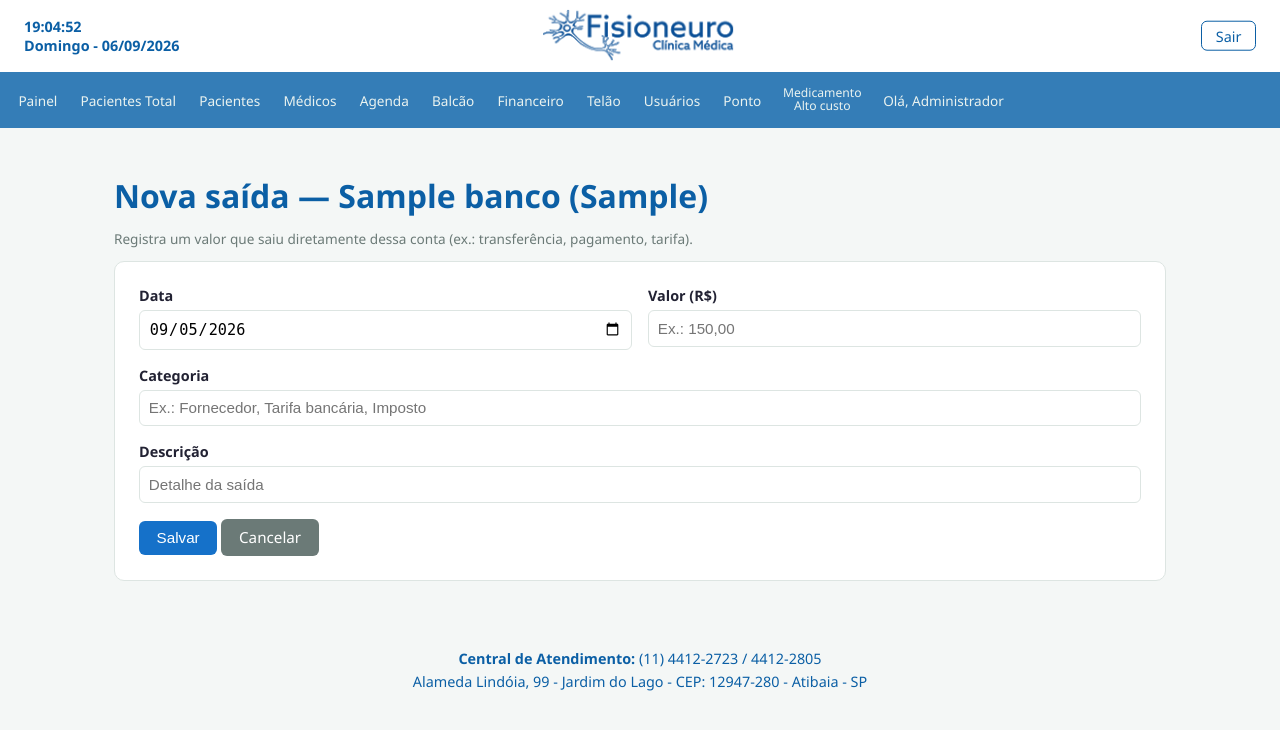
After one commit to dalvino2012-beep/CLINICAFISIONEURO, a Flask app: page /bancos/1/saida in a window 1280 px wide. The commit adds this page. Shown: the top 730 px of the page. Run offline with Flask 3, Linux system fonts and the light colour scheme; the visitor is signed in with stand-in values (Sample User, id 1); data comes from the database, SQL or seed files in the repository; tables that the repository leaves empty hold one stand-in row (values such as "Sample post"); data that the repository does not hold is empty.

Commit message:
Adiciona saida vinculada a banco no Extrato
Nova coluna banco_id em caixa_saidas e botao "+ Nova saida" (lista
de Bancos e Extrato) para registrar valores debitados direto de
uma conta (transferencia, tarifa, pagamento). O Extrato agora
combina entradas e saidas do banco em ordem cronologica, com saldo
acumulado corretamente.

Co-Authored-By: Claude Sonnet 5 <noreply@anthropic.com>
Claude-Session: https://claude.ai/code/session_01LLXLJ7dPA2AgArvCthDcbc

```diff
--- a/app.py
+++ b/app.py
@@ -2637,13 +2637,84 @@ def bancos_deposito(banco_id):
     return render_template("bancos_deposito_form.html", banco=banco, hoje=date.today().isoformat())
 
 
+@app.route("/bancos/<int:banco_id>/saida", methods=["GET", "POST"])
+@caixa_required
+def bancos_saida(banco_id):
+    db = get_db()
+    banco = db.execute("SELECT * FROM bancos WHERE id = ? AND ativo = 1", (banco_id,)).fetchone()
+    if banco is None:
+        db.close()
+        flash("Banco não encontrado ou inativo.", "error")
+        return redirect(url_for("bancos_lista"))
+    if request.method == "POST":
+        data_ = request.form.get("data", "").strip() or date.today().isoformat()
+        descricao = request.form.get("descricao", "").strip()
+        categoria = request.form.get("categoria", "").strip()
+        valor = request.form.get("valor", "").replace(",", ".").strip()
+        try:
+            valor = float(valor)
+        except ValueError:
+            valor = None
+        if not descricao or not valor:
+            db.close()
+            flash("Preencha a descrição e um valor válido.", "error")
+            return redirect(url_for("bancos_saida", banco_id=banco_id))
+        db.execute(
+            """INSERT INTO caixa_saidas (data, descricao, categoria, valor, forma_pagamento, banco_id, usuario_id)
+               VALUES (?, ?, ?, ?, ?, ?, ?)""",
+            (data_, descricao, categoria, valor, "Transferência", banco_id, g.user["id"]),
+        )
+        db.commit()
+        db.close()
+        flash("Saída registrada no banco.", "success")
+        return redirect(url_for("bancos_extrato", banco_id=banco_id))
+    db.close()
+    return render_template("bancos_saida_form.html", banco=banco, hoje=date.today().isoformat())
+
+
+def _bancos_extrato_dados(banco_id, inicio, fim):
+    db = get_db()
+    entradas = db.execute(
+        """SELECT data, descricao, valor, criado_em FROM caixa_entradas
+           WHERE banco_id = ? AND data BETWEEN ? AND ?""",
+        (banco_id, inicio, fim),
+    ).fetchall()
+    saidas = db.execute(
+        """SELECT data, descricao, valor, criado_em FROM caixa_saidas
+           WHERE banco_id = ? AND data BETWEEN ? AND ?""",
+        (banco_id, inicio, fim),
+    ).fetchall()
+    db.close()
+
+    brutos = []
+    for e in entradas:
+        brutos.append({"data": e["data"], "criado_em": e["criado_em"], "historico": e["descricao"], "entrada": e["valor"], "saida": None})
+    for s in saidas:
+        brutos.append({"data": s["data"], "criado_em": s["criado_em"], "historico": s["descricao"], "entrada": None, "saida": s["valor"]})
+    brutos.sort(key=lambda m: (m["data"], m["criado_em"]))
+
+    saldo = 0.0
+    total_entradas = 0.0
+    total_saidas = 0.0
+    movimentos = []
+    for m in brutos:
+        if m["entrada"]:
+            saldo += m["entrada"]
+            total_entradas += m["entrada"]
+        if m["saida"]:
+            saldo -= m["saida"]
+            total_saidas += m["saida"]
+        movimentos.append({**m, "saldo": saldo})
+    return movimentos, total_entradas, total_saidas, saldo
+
+
 @app.route("/bancos/<int:banco_id>/extrato")
 @caixa_required
 def bancos_extrato(banco_id):
     db = get_db()
     banco = db.execute("SELECT * FROM bancos WHERE id = ?", (banco_id,)).fetchone()
+    db.close()
     if banco is None:
-        db.close()
         flash("Banco não encontrado.", "error")
         return redirect(url_for("bancos_lista"))
     hoje = date.today()
@@ -2651,27 +2722,10 @@ def bancos_extrato(banco_id):
     fim = request.args.get("fim", "").strip() or hoje.isoformat()
     if fim < inicio:
         inicio, fim = fim, inicio
-    entradas = db.execute(
-        """SELECT data, descricao, valor, criado_em FROM caixa_entradas
-           WHERE banco_id = ? AND data BETWEEN ? AND ?
-           ORDER BY data, criado_em""",
-        (banco_id, inicio, fim),
-    ).fetchall()
-    db.close()
-
-    saldo = 0.0
-    total_entradas = 0.0
-    movimentos = []
-    for e in entradas:
-        saldo += e["valor"]
-        total_entradas += e["valor"]
-        movimentos.append({
-            "data": e["data"], "historico": e["descricao"], "entrada": e["valor"], "saida": None, "saldo": saldo,
-        })
-
+    movimentos, total_entradas, total_saidas, saldo = _bancos_extrato_dados(banco_id, inicio, fim)
     return render_template(
         "bancos_extrato.html", banco=banco, movimentos=movimentos,
-        total_entradas=total_entradas, total_saidas=0.0, saldo=saldo,
+        total_entradas=total_entradas, total_saidas=total_saidas, saldo=saldo,
         inicio=inicio, fim=fim,
     )
 
--- a/db.py
+++ b/db.py
@@ -76,6 +76,7 @@ def init_db():
     add_col("contas_receber", "hora", "TEXT")
     add_col("contas_receber", "bandeira", "TEXT")
     add_col("caixa_entradas", "banco_id", "INTEGER")
+    add_col("caixa_saidas", "banco_id", "INTEGER")
     conn.commit()
 
     if is_new:
--- a/schema.sql
+++ b/schema.sql
@@ -138,6 +138,7 @@ CREATE TABLE IF NOT EXISTS caixa_saidas (
     categoria TEXT,
     valor REAL NOT NULL,
     forma_pagamento TEXT,
+    banco_id INTEGER REFERENCES bancos(id),
     usuario_id INTEGER REFERENCES usuarios(id),
     criado_em TEXT NOT NULL DEFAULT (datetime('now','localtime'))
 );
--- a/templates/bancos_extrato.html
+++ b/templates/bancos_extrato.html
@@ -5,6 +5,7 @@
 
 <div class="actions" style="margin-bottom:0.8rem;">
   <a class="btn" href="{{ url_for('bancos_deposito', banco_id=banco.id) }}">+ Novo depósito</a>
+  <a class="btn btn-secondary" href="{{ url_for('bancos_saida', banco_id=banco.id) }}">+ Nova saída</a>
 </div>
 
 <div class="card" style="background:#eaf3f0; border-color:#bcd;">
--- a/templates/bancos_lista.html
+++ b/templates/bancos_lista.html
@@ -25,7 +25,10 @@
         <td><span class="badge badge-compact {{ 'badge-atendida' if b.ativo else 'badge-cancelada' }}">{{ 'Ativo' if b.ativo else 'Inativo' }}</span></td>
         <td class="text-right nowrap">
           <a class="btn btn-small" href="{{ url_for('bancos_extrato', banco_id=b.id) }}">Extrato</a>
-          {% if b.ativo %}<a class="btn btn-small" href="{{ url_for('bancos_deposito', banco_id=b.id) }}">+ Depósito</a>{% endif %}
+          {% if b.ativo %}
+          <a class="btn btn-small" href="{{ url_for('bancos_deposito', banco_id=b.id) }}">+ Depósito</a>
+          <a class="btn btn-small" href="{{ url_for('bancos_saida', banco_id=b.id) }}">+ Saída</a>
+          {% endif %}
           {% if g.user.perfil == 'admin' %}
           <a class="btn btn-small" href="{{ url_for('bancos_editar', banco_id=b.id) }}">Editar</a>
           <form style="display:inline" method="post" action="{{ url_for('bancos_alternar_status', banco_id=b.id) }}">
--- /dev/null
+++ b/templates/bancos_saida_form.html
@@ -0,0 +1,37 @@
+{% extends "base.html" %}
+{% block title %}Nova Saída{% endblock %}
+{% block content %}
+<h1>Nova saída — {{ banco.nome }}{% if banco.codigo %} ({{ banco.codigo }}){% endif %}</h1>
+<p class="muted" style="margin-top:-0.6rem;">Registra um valor que saiu diretamente dessa conta (ex.: transferência, pagamento, tarifa).</p>
+<div class="card">
+  <form method="post">
+    <div class="form-row">
+      <div class="form-group">
+        <label for="data">Data</label>
+        <input type="date" id="data" name="data" value="{{ hoje }}" required>
+      </div>
+      <div class="form-group">
+        <label for="valor">Valor (R$)</label>
+        <input type="text" id="valor" name="valor" inputmode="decimal" placeholder="Ex.: 150,00" required>
+      </div>
+    </div>
+    <div class="form-group">
+      <label for="categoria">Categoria</label>
+      <input type="text" id="categoria" name="categoria" list="categorias-saida-banco" placeholder="Ex.: Fornecedor, Tarifa bancária, Imposto">
+      <datalist id="categorias-saida-banco">
+        <option value="Fornecedor">
+        <option value="Tarifa bancária">
+        <option value="Imposto">
+        <option value="Salários">
+        <option value="Outros">
+      </datalist>
+    </div>
+    <div class="form-group">
+      <label for="descricao">Descrição</label>
+      <input type="text" id="descricao" name="descricao" placeholder="Detalhe da saída" required>
+    </div>
+    <button type="submit" class="btn">Salvar</button>
+    <a class="btn btn-secondary" href="{{ url_for('bancos_extrato', banco_id=banco.id) }}">Cancelar</a>
+  </form>
+</div>
+{% endblock %}
```
